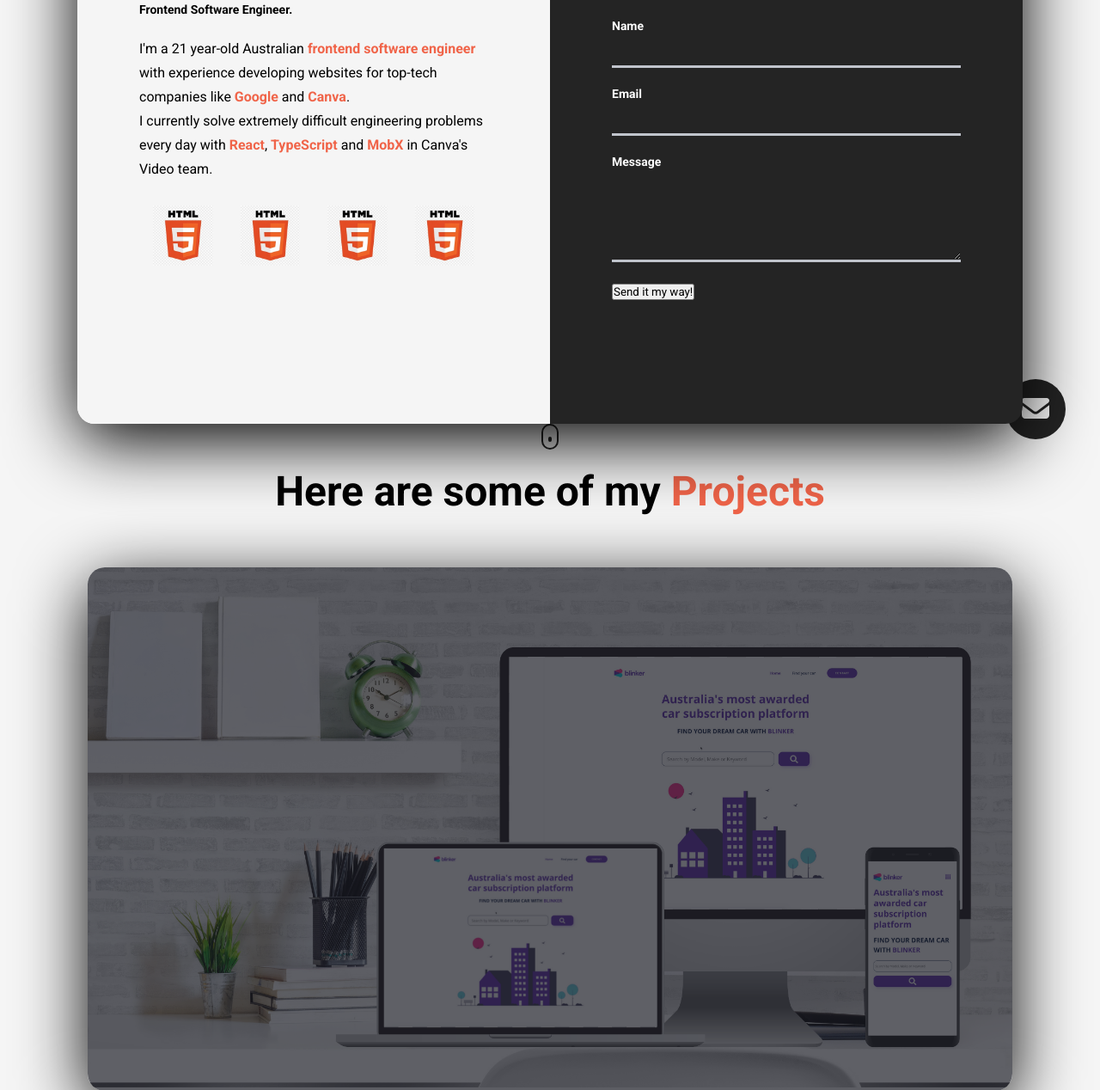
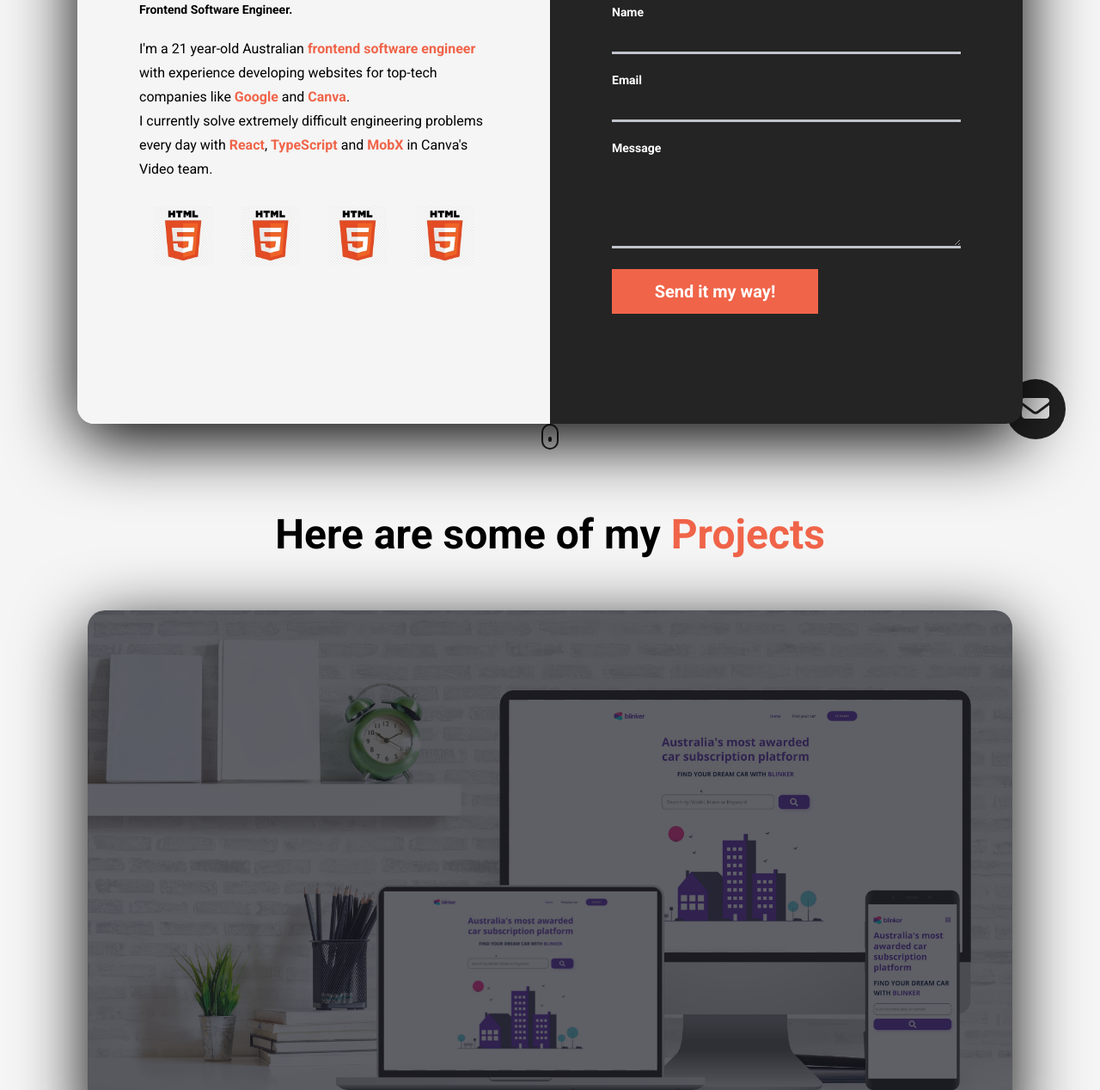
Before and after one commit to riceel527-hash/Eport-04282026, a plain HTML site: page index.html in a window 1280 px wide. Shown: the part 257-1525 px from the top of the page at 86% size. Drawn offline with Linux system fonts and the light colour scheme; a small style sheet from the web is missing.

Commit message:
added css

```diff
--- a/index.html
+++ b/index.html
@@ -133,7 +133,7 @@
         </div>
     </div>
   </section>
-  <section id="projects" class="
+<section id="projects">
   <div class="container">
 <div class="row">
   <h1 class="section__title">
--- a/style.css
+++ b/style.css
@@ -344,7 +344,27 @@
   margin-bottom: 20px;
 }
 
+.form__submit {
+  background-color: #f06449;
+  border: 2px solid #f06449;
+  color: white;
+  font-weight: 700;
+  width: 100%;
+  max-width: 240px;
+  padding: 12px 24px;
+  font-size: 20px;
+  transition: all 300ms ease;
+}
 
+.form__submit:hover {
+  border-color: #fff;
+  background-color: transparent;
+}
+
+.form__submit:active {
+  border-color: #f06449;
+  color: #f06449;
+}
 
 
 /* Projects */
```
Also changed, not shown: 1 other file.
